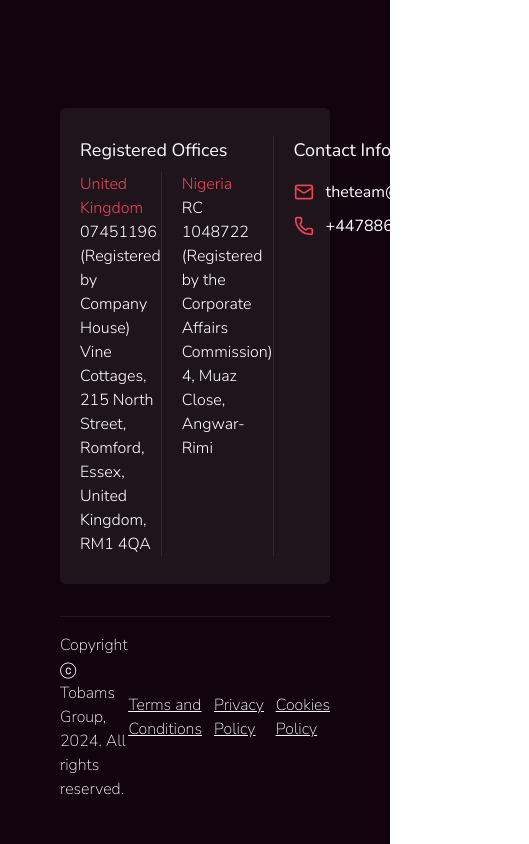
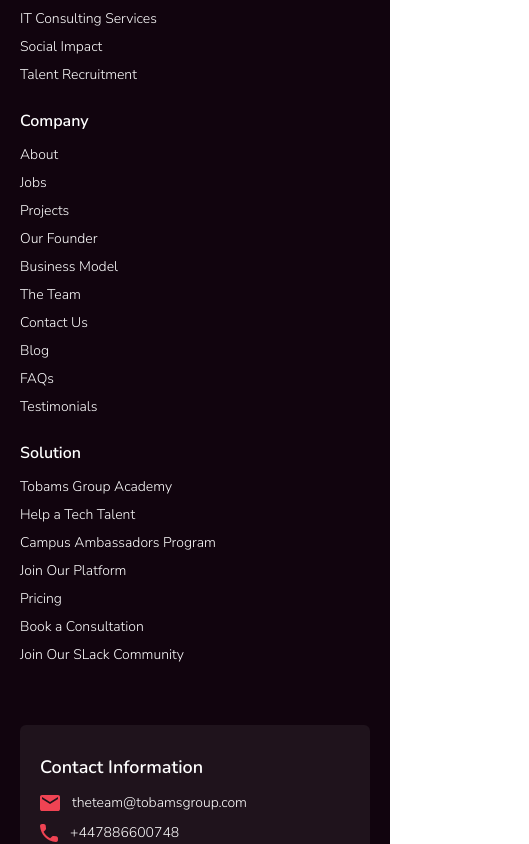
Before and after one commit to munachi821/tobams-internship, a Next.js app: page / in a window 390 px wide. Shown: the part 8442-9286 px from the top of the page, 529 px wide, since content can reach past the window. Built offline with nearby package versions, Linux system fonts and the light colour scheme.

Commit message:
made the footer section mobile responsive

```diff
--- a/components/Footer.tsx
+++ b/components/Footer.tsx
@@ -3,13 +3,14 @@ import tobamsLogo from "@/public/tobams-logo.png";
 import X from "@/components/Svg/x";
 import Linkedin from "./Svg/linkedin";
 import Instagram from "./Svg/instagram";
-import { Mail, Phone } from "lucide-react";
 import Link from "next/link";
+import Sms from "./Svg/sms";
+import Phone from "./Svg/phone";
 const Footer = () => {
   return (
-    <footer className="bg-[#11040E] py-8 px-15 text-white border-t-2 border-[#C4C4C4]">
-      <div className="flex justify-between">
-        <div className="w-83 font-light">
+    <footer className="bg-[#11040E] py-8 px-5 sm:px-15 text-white border-t-2 border-[#C4C4C4]">
+      <div className="flex justify-between flex-col lg:flex-row gap-y-2 sm:gap-0">
+        <div className="max-w-83 font-light">
           <Image src={tobamsLogo} alt="tobams group logo" className="w-38" />
 
           <p>
@@ -24,8 +25,10 @@ const Footer = () => {
           </div>
         </div>
 
-        <ul className="space-y-2 mt-4 font-light">
-          <li className="text-lg font-semibold mb-3">What We Do</li>
+        <ul className="space-y-2 mt-4 text-sm sm:text-base font-light">
+          <li className="text-base sm:text-lg font-semibold mb-3">
+            What We Do
+          </li>
           <li>Sustainability Service</li>
           <li>Strategy Planning and Implementation</li>
           <li>Tech Talent Solutions</li>
@@ -35,8 +38,8 @@ const Footer = () => {
           <li>Talent Recruitment</li>
         </ul>
 
-        <ul className="space-y-2 mt-4 font-light">
-          <li className="text-lg font-semibold mb-3">Company</li>
+        <ul className="space-y-2 mt-4 text-sm sm:text-base font-light">
+          <li className="text-base sm:text-lg font-semibold mb-3">Company</li>
           <li>About</li>
           <li>Jobs</li>
           <li>Projects</li>
@@ -49,23 +52,25 @@ const Footer = () => {
           <li>Testimonials</li>
         </ul>
 
-        <ul className="space-y-2 mt-4 font-light">
-          <li className="text-lg font-semibold mb-3">Solution</li>
+        <ul className="space-y-2 mt-4 text-sm sm:text-base font-light">
+          <li className="text-base sm:text-lg font-semibold mb-3">Solution</li>
           <li>Tobams Group Academy</li>
           <li>Help a Tech Talent</li>
           <li>Campus Ambassadors Program</li>
           <li>Join Our Platform</li>
           <li>Pricing</li>
           <li>Book a Consultation</li>
-          <li>Join Our SLack COmmunity</li>
+          <li>Join Our SLack Community</li>
         </ul>
       </div>
 
-      <div className="bg-[#FFFFFF0F] rounded-md px-5 py-7 flex mt-15">
-        <div>
-          <h3 className="font-nunito text-lg">Registered Offices</h3>
+      <div className="bg-[#FFFFFF0F] rounded-md px-5 py-7 flex flex-col-reverse md:flex-row mt-15">
+        <div className="mt-4 sm:mt-0">
+          <h3 className="font-nunito text-lg font-semibold sm:font-normal">
+            Registered Offices
+          </h3>
 
-          <div className="flex mt-2">
+          <div className="flex mt-2 flex-col md:flex-row text-sm sm:text-base gap-3 sm:gap-0">
             <div>
               <p className="font-light">
                 <span className="text-[#EF4353]">United Kingdom</span>
@@ -74,7 +79,7 @@ const Footer = () => {
                 Street, Romford, Essex, United Kingdom, RM1 4QA
               </p>
             </div>
-            <div className="border-l pl-5 border-[#DDD0DA]/10">
+            <div className="border-0 md:border-l md:pl-5 border-[#DDD0DA]/10 mt-2">
               <p className="font-light">
                 <span className="text-[#EF4353]">Nigeria</span>
                 <br />
@@ -85,23 +90,25 @@ const Footer = () => {
           </div>
         </div>
 
-        <div className="border-l pl-5 border-[#DDD0DA]/10">
-          <h3 className="font-nunito text-lg">Contact Information</h3>
-          <div className="mt-4 space-y-2.5">
+        <div className="border-0 md:border-l md:pl-5 border-[#DDD0DA]/10">
+          <h3 className="font-nunito text-lg font-semibold sm:font-normal">
+            Contact Information
+          </h3>
+          <div className="mt-3 sm:mt-4 space-y-2.5 text-sm sm:text-base font-light sm:font-normal">
             <p className="flex gap-3 items-center">
-              <Mail color="#ef4353" size={20} /> theteam@tobamsgroup.com
+              <Sms /> theteam@tobamsgroup.com
             </p>
             <p className="flex gap-3 items-center">
-              <Phone color="#ef4353" size={20} /> +447886600748
+              <Phone /> +447886600748
             </p>
           </div>
         </div>
       </div>
 
-      <div className="flex items-center justify-between font-extralight border-t border-[#DDD0DA]/10 py-4 mt-8">
+      <div className="text-white/70 flex items-center justify-between flex-col-reverse sm:flex-row font-extralight border-t border-[#DDD0DA]/10 py-4 mt-8 text-center gap-5 sm:gap-0">
         <p>Copyright ⓒ Tobams Group, 2024. All rights reserved.</p>
 
-        <ul className="flex gap-3 items-center">
+        <ul className="flex flex-wrap gap-3 items-center justify-center">
           <li className="underline">
             <Link href="/">Terms and Conditions</Link>
           </li>
--- /dev/null
+++ b/components/Svg/phone.tsx
@@ -0,0 +1,17 @@
+const Phone = () => {
+  return (
+    <svg
+      xmlns="http://www.w3.org/2000/svg"
+      width="18"
+      height="18"
+      viewBox="0 0 18 18"
+      fill="none"
+    >
+      <path
+        d="M16.2037 12.25L13.6637 11.96C13.365 11.9249 13.0623 11.958 12.7782 12.0567C12.4942 12.1554 12.2362 12.3173 12.0237 12.53L10.1837 14.37C7.34486 12.9262 5.03745 10.6188 3.59367 7.78L5.44367 5.93C5.87367 5.5 6.08367 4.9 6.01367 4.29L5.72367 1.77C5.66698 1.28218 5.43287 0.832237 5.06591 0.505849C4.69895 0.17946 4.22478 -0.000582255 3.73367 1.41469e-06H2.00367C0.873674 1.41469e-06 -0.0663265 0.940001 0.00367348 2.07C0.533673 10.61 7.36367 17.43 15.8937 17.96C17.0237 18.03 17.9637 17.09 17.9637 15.96V14.23C17.9737 13.22 17.2137 12.37 16.2037 12.25Z"
+        fill="#EF4353"
+      />
+    </svg>
+  );
+};
+export default Phone;
--- /dev/null
+++ b/components/Svg/sms.tsx
@@ -0,0 +1,17 @@
+const Sms = () => {
+  return (
+    <svg
+      xmlns="http://www.w3.org/2000/svg"
+      width="20"
+      height="16"
+      viewBox="0 0 20 16"
+      fill="none"
+    >
+      <path
+        d="M2 16C1.45 16 0.979002 15.804 0.587002 15.412C0.195002 15.02 -0.000664969 14.5493 1.69779e-06 14V2C1.69779e-06 1.45 0.196002 0.979002 0.588002 0.587002C0.980002 0.195002 1.45067 -0.000664969 2 1.69779e-06H18C18.55 1.69779e-06 19.021 0.196001 19.413 0.588001C19.805 0.980001 20.0007 1.45067 20 2V14C20 14.55 19.804 15.021 19.412 15.413C19.02 15.805 18.5493 16.0007 18 16H2ZM10 9L18 4V2L10 7L2 2V4L10 9Z"
+        fill="#EF4353"
+      />
+    </svg>
+  );
+};
+export default Sms;
```
